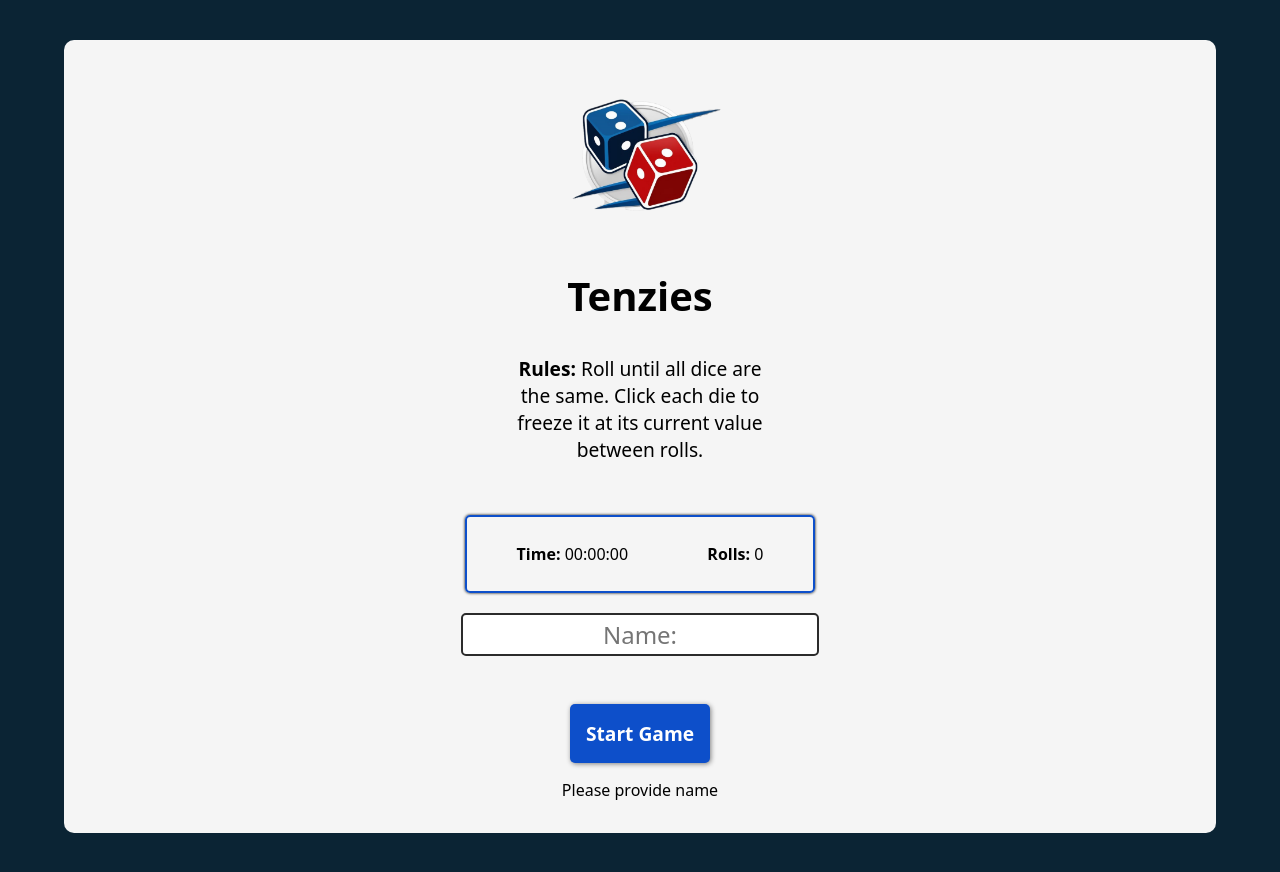
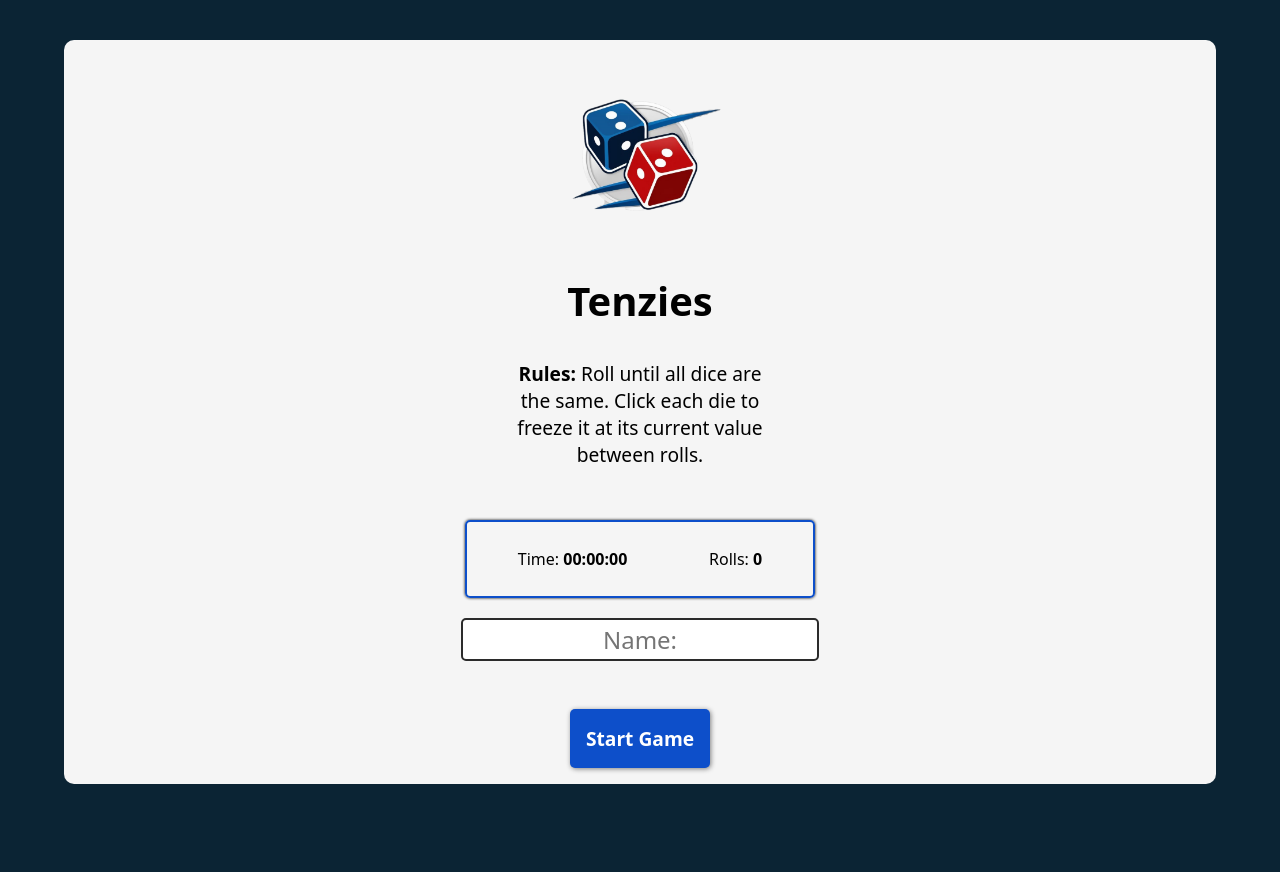
Before and after one commit to Iliyan300/Tenzies-Game, a React (Vite) app in the folder Tenzies-game/: page / in a window 1280 px wide. After the commit the page ends 824 px from the top, so only its background shows below. Built offline with nearby package versions, Linux system fonts and the light colour scheme.

Commit message:
added a pop up if empty input, timer and rolls style changing when finish the game

```diff
--- a/Tenzies-game/components/Die.jsx
+++ b/Tenzies-game/components/Die.jsx
@@ -1,20 +1,20 @@
 import React from "react"
 
-function Dice(props) {
+function Dice({value, isHeld, holdDice}) {
 
 const dotElements = [];
 
-for(let i = 0; i < props.value; i++) {
+for(let i = 0; i < value; i++) {
 dotElements.push(<div key={i} className="dot"></div>)
 }
 
 const styles = {
-  backgroundColor: props.isHeld ? "#59E391" : "white"
+  backgroundColor: isHeld ? "#59E391" : "white"
 }
 
     return(
     <>
-    <div className="die-face" style={styles}  onClick={props.holdDice}>
+    <div className="die-face" style={styles}  onClick={holdDice}>
     {dotElements}
       </div>
       </>
--- a/Tenzies-game/components/RollsTracker.jsx
+++ b/Tenzies-game/components/RollsTracker.jsx
@@ -1,12 +1,12 @@
 
 
-function RollsTracker(props) {
+function RollsTracker({rolls, isTenzies}) {
 
 
 
 return(
 
-    <p><strong>Rolls: </strong> {props.rolls} </p>
+    <p> Rolls: <span id="rolls" style={{color: isTenzies ? "#0d4fca" : ""}}> {rolls} </span> </p>
 )
 }
 
--- a/Tenzies-game/components/Timer.jsx
+++ b/Tenzies-game/components/Timer.jsx
@@ -1,6 +1,6 @@
 import { useEffect} from 'react'
 
-function Timer({miliseconds, setmiliSeconds, isRunning}) {
+function Timer({miliseconds, setmiliSeconds, isRunning, isTenzies}) {
 
 useEffect(() => {
 
@@ -28,10 +28,12 @@ let milisecs = Math.floor((miliseconds % 1000) / 10);
     return(
 
         <p>
-        <strong>Time: </strong>
-        {minutes < 10 ? `0${minutes}` : minutes}
+        Time:
+        <span id='timer' style={{color: isTenzies ? "#0d4fca" : ""}}>
+         {minutes < 10 ? ` 0${minutes}` : minutes}
         :{seconds < 10 ? `0${seconds}` : seconds}
         :{milisecs < 10 ? `0${milisecs}` : milisecs}
+        </span>
         </p>
 
     )
--- a/Tenzies-game/src/App.css
+++ b/Tenzies-game/src/App.css
@@ -26,7 +26,7 @@ align-items: center;
 
 }
 
-.interface {
+.dice-section {
   display: flex;
   flex-direction: column;
   justify-content: center;
@@ -61,7 +61,7 @@ align-items: center;
   margin: 2rem;
 }
 
-.button-wrapper {
+.dice-wrapper {
 
   margin-bottom:1rem;
   display:grid;
@@ -167,7 +167,7 @@ max-width: 200px;
 
 }
 
-.trackers-wrapper {
+.trackers-section {
 
   border:2px solid #0d4fca;
   padding:10px;
@@ -179,3 +179,19 @@ max-width: 200px;
   width:350px;
   box-shadow: 0px 0px 3px black;
 }
+
+
+#message {
+
+  color:red;
+}
+
+#timer {
+
+  font-weight: bold;
+}
+
+#rolls {
+
+  font-weight: bold;
+}
--- a/Tenzies-game/src/App.jsx
+++ b/Tenzies-game/src/App.jsx
@@ -17,7 +17,7 @@ const [userName, setUserName] = useState("");
 const [isPlayerName, setIsPlayerName] = useState(false);
 const [isRunning, setIsRunning] = useState(false);
 const [miliseconds, setmiliSeconds] = useState(0);
-
+const [showMessage, setShowMessage] = useState(false);
 
 
 function handleUserName(event) {
@@ -28,22 +28,24 @@ function handleStartGame() {
 
  if(userName.trim() === "") {
 
+  setShowMessage(true);
   return;
   }
 
-setIsPlayerName(true)
-localStorage.setItem(`player: ${nanoid()}`, userName);
+
+setIsPlayerName(true);
+localStorage.setItem(`player: ${Date.now()}`, userName);
 
 }
 
 useEffect(() => {
- const allHeld = dice.every((die) => die.isHeld);
+const allHeld = dice.every((die) => die.isHeld);
 const firstValue = dice[0].value;
 const allSameValues = dice.every(die => die.value === firstValue);
 
 if(allHeld && allSameValues) {
   setTenzies(true);
-  setIsRunning(false)
+  setIsRunning(false);
 }
 },[dice])
 
@@ -72,26 +74,27 @@ setDice(oldDice => oldDice.map((die) => {
 }))
 
 setRolls(prev => prev + 1);
-setIsRunning(true);
+
 
 }
 
 function holdDice(id) {
   setDice(oldDice => oldDice.map((die) => die.id === id ? {...die, isHeld: !die.isHeld} : die))
+  setIsRunning(true);
 }
 
 function newGame() {
   setDice(getRandomNumbers());
   setTenzies(false);
   setRolls(0);
-  setIsRunning(false)
-  setmiliSeconds(0)
+  setIsRunning(false);
+  setmiliSeconds(0);
 
 }
 
 const toggleResetBtn = () => {
 
-return (rolls > 0 && tenzies === false) && <button className='stop-reset-btn' onClick={newGame}>Stop & Reset</button>
+return (isRunning === true && tenzies === false) && <button className='stop-reset-btn' onClick={newGame}>Stop & Reset</button>
 
 }
 
@@ -110,34 +113,46 @@ holdDice={() => holdDice(die.id)}
     <main className="main-wrapper">
 
       {tenzies && <Confetti />}
-      <img src="/Tenzies-logo.png" className='logo'></img>
+
+      <section className="header-section">
+      <img src="/Tenzies-logo.png" className='logo' />
       <h1 className="main-title">Tenzies</h1>
       <p className="main-paragraph"> <strong>Rules:</strong> Roll until all dice are the same.
         Click each die to freeze it at its current value between rolls.</p>
-      <div className="trackers-wrapper">
+      </section>
 
-      <Timer miliseconds={miliseconds} setmiliSeconds={setmiliSeconds} isRunning={isRunning} />
-      <RollsTracker  rolls={rolls}/>
-      </div>
+      <section className="trackers-section">
+      <Timer miliseconds={miliseconds} setmiliSeconds={setmiliSeconds} isRunning={isRunning} isTenzies={tenzies} />
+      <RollsTracker isTenzies={tenzies}  rolls={rolls}/>
+      </section>
 
       { isPlayerName ?
-
-      <div className="interface">
-      <div className='button-wrapper'>
+      <section className="dice-section">
+      <div className='dice-wrapper'>
       {diceNumberElements}
       </div>
-      { tenzies
-      ? <button className="control-btn" onClick={newGame}>New game</button>
-      : <button className="control-btn" onClick={rollDice}>Roll</button> }
-
-      { toggleResetBtn() }
-
-      </div>
+      {tenzies
+      ? <button className="control-btn" onClick={newGame}> New game </button>
+      : <button className="control-btn" onClick={rollDice}> Roll </button>}
+     {toggleResetBtn()}
+      </section>
 
       : <form>
-       <input className='username-input' type="text" name="userName" placeholder='Name:' value={userName} onChange={handleUserName}></input>
-       <button className="start-game-btn" onClick={handleStartGame}>Start Game</button>
-        {!userName ? <p>Please provide name</p> : <p>Are you ready {userName}?</p>}
+       <input
+       className='username-input'
+       type="text"
+       name="userName"
+       placeholder='Name:'
+       value={userName}
+       onChange={handleUserName}
+       />
+        <button
+        type="button"
+        className="start-game-btn"
+        onClick={handleStartGame}>
+        Start Game
+        </button>
+         {showMessage && <p id='message'>Please provide a name</p> }
        </form>}
 
     </main>
```
